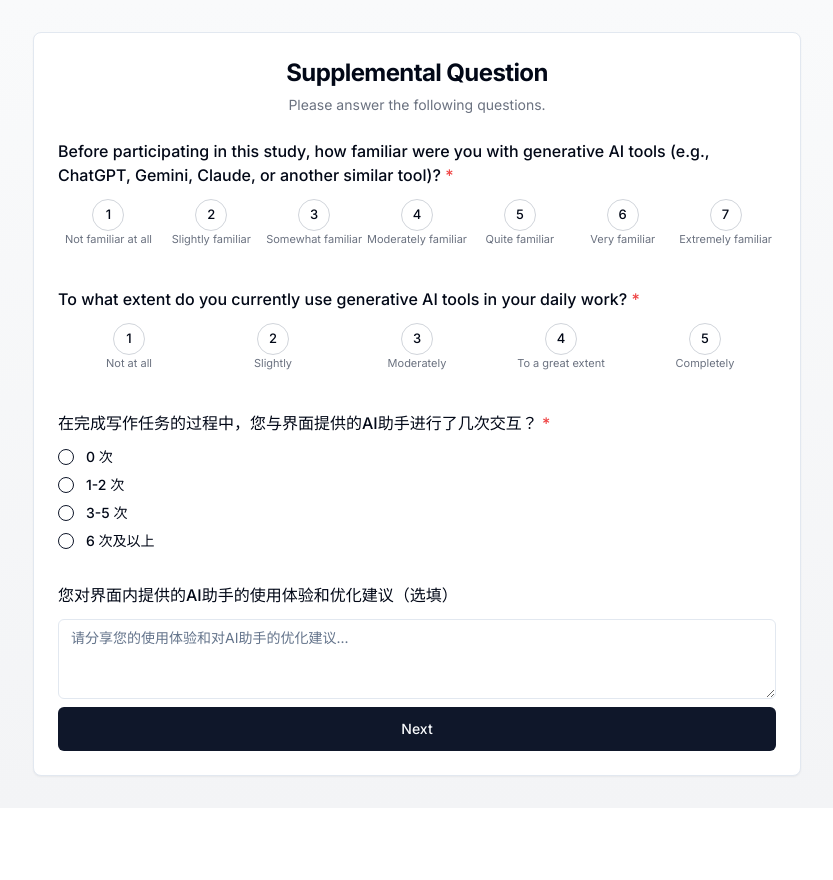
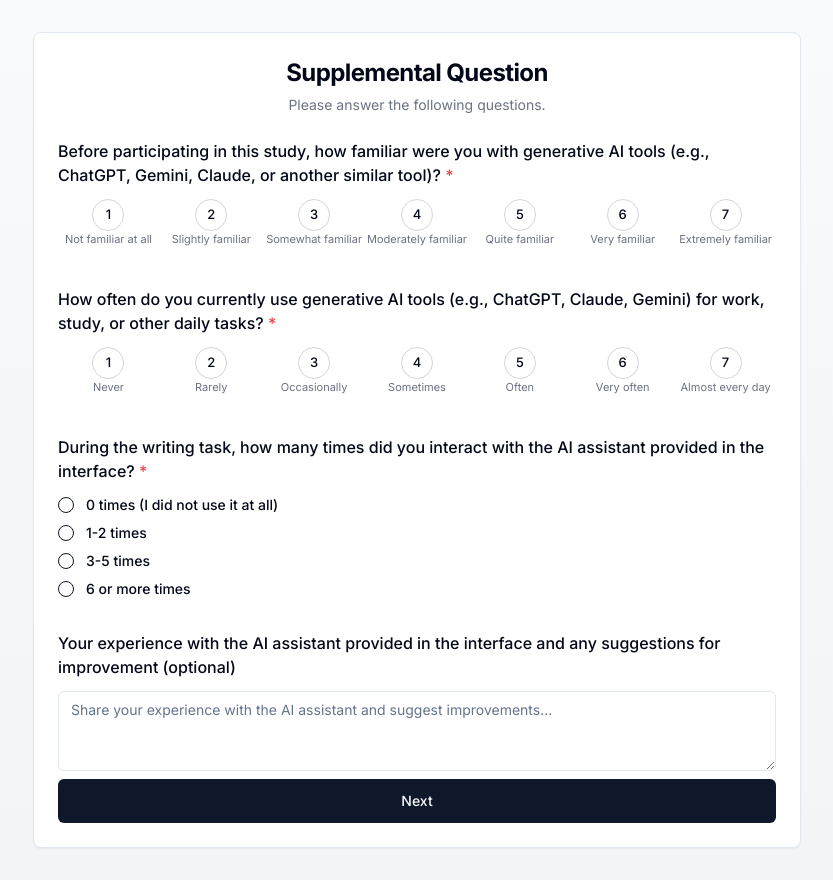
Before and after one commit to w4149/AI-Collaboration-Meaningful-Work, a Next.js app: page /supplemental-question in a window 1280 px wide. Shown: the whole page, without its empty margins (223-1056 px from the left). Before the commit the page ends 808 px from the top, so only its background shows below. Built offline with nearby package versions, Linux system fonts and the light colour scheme.

Commit message:
修改supplement question描述

```diff
--- a/src/app/post-task-survey/page.tsx
+++ b/src/app/post-task-survey/page.tsx
@@ -300,9 +300,9 @@ export default function PostTaskSurveyPage() {
           {/* Q4: Attention check 2 */}
           <div className="space-y-3">
             <Label className="text-base font-medium">
-              4. This is an attention check question. Please select <strong>&quot;Strongly disagree&quot;</strong> below. <span className="text-red-500">*</span>
+              4. This is an attention check question. Please select <strong>&quot;To a great extent&quot;</strong> below. <span className="text-red-500">*</span>
             </Label>
-            {renderRadioGroup('attentionCheck2', answers.attentionCheck2, AGREEMENT_OPTIONS, setAttention)}
+            {renderRadioGroup('attentionCheck2', answers.attentionCheck2, TIME_OPTIONS, setAttention)}
           </div>
 
           {/* Q5: Difficulty */}
--- a/src/app/supplemental-question/page.tsx
+++ b/src/app/supplemental-question/page.tsx
@@ -24,11 +24,13 @@ const AI_FAMILIARITY_OPTIONS = [
 ]
 
 const AI_WORK_EXTENT_OPTIONS = [
-  { value: 1, label: 'Not at all' },
-  { value: 2, label: 'Slightly' },
-  { value: 3, label: 'Moderately' },
-  { value: 4, label: 'To a great extent' },
-  { value: 5, label: 'Completely' },
+  { value: 1, label: 'Never' },
+  { value: 2, label: 'Rarely' },
+  { value: 3, label: 'Occasionally' },
+  { value: 4, label: 'Sometimes' },
+  { value: 5, label: 'Often' },
+  { value: 6, label: 'Very often' },
+  { value: 7, label: 'Almost every day' },
 ]
 
 const AGREEMENT_OPTIONS = [
@@ -42,27 +44,27 @@ const AGREEMENT_OPTIONS = [
 ]
 
 const AI_INTERACTION_OPTIONS = [
-  { value: 0, label: '0 次' },
-  { value: 1, label: '1-2 次' },
-  { value: 2, label: '3-5 次' },
-  { value: 3, label: '6 次及以上' },
+  { value: 0, label: '0 times (I did not use it at all)' },
+  { value: 1, label: '1-2 times' },
+  { value: 2, label: '3-5 times' },
+  { value: 3, label: '6 or more times' },
 ]
 
 const AI_EXPERIENCE_ITEMS = [
-  { id: 'ai_helpful', text: '提供了有帮助的答案' },
-  { id: 'ai_easy', text: '容易操作' },
-  { id: 'ai_speed', text: '响应速度令人满意' },
+  { id: 'ai_helpful', text: 'Provided helpful answers' },
+  { id: 'ai_easy', text: 'Easy to use' },
+  { id: 'ai_speed', text: 'Fast response speed' },
 ]
 
 const AI_NO_USE_REASONS = [
-  { value: 'a', label: '遇到了技术问题，无法正常使用AI界面', hasInput: true },
-  { value: 'b', label: 'AI界面的操作步骤太繁琐，我宁愿直接自己写', hasInput: false },
-  { value: 'c', label: '我不信任AI生成的内容，更倾向于自己完成', hasInput: false },
-  { value: 'd', label: '我认为自己已有的知识足以完成任务，不需要AI辅助', hasInput: false },
-  { value: 'e', label: '我担心使用AI会被视为作弊或影响评价', hasInput: false },
-  { value: 'f', label: '我使用了其他AI工具（如ChatGPT、Claude、Gemini等）', hasInput: false },
-  { value: 'g', label: '我使用了搜索引擎或其他非AI工具', hasInput: false },
-  { value: 'h', label: '其他', hasInput: true },
+  { value: 'a', label: 'Encountered technical issues, cannot use the AI interface normally', hasInput: true },
+  { value: 'b', label: 'AI interface operations are too complex, I prefer to write it myself', hasInput: false },
+  { value: 'c', label: 'I do not trust the AI-generated content, I prefer to complete it myself', hasInput: false },
+  { value: 'd', label: 'I think my existing knowledge is sufficient to complete the task, no AI assistance is needed', hasInput: false },
+  { value: 'e', label: 'I am concerned that using the AI will be considered cheating or affect the evaluation process', hasInput: false },
+  { value: 'f', label: 'I used a different AI tool instead (e.g., ChatGPT, Claude, Gemini, etc.)', hasInput: false },
+  { value: 'g', label: 'I used a search engine or other non-AI tool', hasInput: false },
+  { value: 'h', label: 'Other', hasInput: true },
 ]
 
 type NoUseReasons = {
@@ -311,7 +313,7 @@ export default function SupplementalQuestionPage() {
           {/* Q2: AI work extent */}
           <div className="space-y-3">
             <Label className="text-base font-medium">
-              To what extent do you currently use generative AI tools in your daily work? <span className="text-red-500">*</span>
+              How often do you currently use generative AI tools (e.g., ChatGPT, Claude, Gemini) for work, study, or other daily tasks? <span className="text-red-500">*</span>
             </Label>
             {renderScale('aiWorkExtent', aiWorkExtent, AI_WORK_EXTENT_OPTIONS, (v) => setAiWorkExtent(Number(v)))}
           </div>
@@ -322,7 +324,7 @@ export default function SupplementalQuestionPage() {
               {/* Q3: AI interaction frequency */}
               <div className="space-y-3">
                 <Label className="text-base font-medium">
-                  在完成写作任务的过程中，您与界面提供的AI助手进行了几次交互？ <span className="text-red-500">*</span>
+                  During the writing task, how many times did you interact with the AI assistant provided in the interface? <span className="text-red-500">*</span>
                 </Label>
                 <RadioGroup
                   value={aiInteractionFreq !== undefined ? String(aiInteractionFreq) : ''}
@@ -350,7 +352,7 @@ export default function SupplementalQuestionPage() {
                   <div className="space-y-5 bg-gray-50 p-4 rounded-lg border">
                     {AI_EXPERIENCE_ITEMS.map((item) => (
                       <div key={item.id} className="space-y-2">
-                        <p className="text-sm text-gray-700">界面提供的AI{item.text}</p>
+                        <p className="text-sm text-gray-700">The AI available in the interface is {item.text}</p>
                         {renderAgreementScale(
                           item.id,
                           aiExperience[item.id],
@@ -366,7 +368,7 @@ export default function SupplementalQuestionPage() {
               {aiInteractionFreq === 0 && (
                 <div className="space-y-3">
                   <Label className="text-base font-medium">
-                    您没有使用界面提供的AI助手的主要原因是？（请选择所有符合的选项） <span className="text-red-500">*</span>
+                    Why did you not use the AI assistant provided in the interface? <span className="text-red-500">*</span>
                   </Label>
                   <div className="space-y-3 bg-gray-50 p-4 rounded-lg border">
                     {AI_NO_USE_REASONS.map((r) => (
@@ -385,7 +387,7 @@ export default function SupplementalQuestionPage() {
                           <div className="ml-7">
                             {r.value === 'a' && (
                               <Textarea
-                                placeholder="请具体描述您遇到的技术问题..."
+                                placeholder="Describe the specific technical issues you encountered with the AI assistant..."
                                 value={noUseTechIssue}
                                 onChange={(e) => setNoUseTechIssue(e.target.value)}
                                 className="min-h-[60px]"
@@ -393,7 +395,7 @@ export default function SupplementalQuestionPage() {
                             )}
                             {r.value === 'h' && (
                               <Textarea
-                                placeholder="请具体说明其他原因..."
+                                placeholder="Please specify other reasons..."
                                 value={noUseOther}
                                 onChange={(e) => setNoUseOther(e.target.value)}
                                 className="min-h-[60px]"
@@ -410,10 +412,10 @@ export default function SupplementalQuestionPage() {
               {/* Optional: AI suggestions */}
               <div className="space-y-3">
                 <Label className="text-base font-medium">
-                  您对界面内提供的AI助手的使用体验和优化建议（选填）
+                  Your experience with the AI assistant provided in the interface and any suggestions for improvement (optional)
                 </Label>
                 <Textarea
-                  placeholder="请分享您的使用体验和对AI助手的优化建议..."
+                  placeholder="Share your experience with the AI assistant and suggest improvements..."
                   value={aiSuggestions}
                   onChange={(e) => setAiSuggestions(e.target.value)}
                   className="min-h-[80px]"
--- a/src/app/survey-part4/page.tsx
+++ b/src/app/survey-part4/page.tsx
@@ -8,9 +8,9 @@ import { LikertGroup } from '@/components/LikertScale'
 import { useAppStore } from '@/lib/store'
 
 const selfEfficacyAIQuestions = [
-  { id: 'se_ai1', label: '如果借助人工智能，我有信心完成工作中的这类写作任务。' },
-  { id: 'se_ai2', label: '我确信，使用人工智能的情况下，我能顺利完成本职工作中的这类写作任务。' },
-  { id: 'se_ai3', label: '我相信，依靠人工智能辅助，我可以完成和本职工作相关的这类写作任务。' },
+  { id: 'se_ai1', label: 'I have confidence in completing this writing task using AI.' },
+  { id: 'se_ai2', label: 'I am sure that I can complete this writing task using AI.' },
+  { id: 'se_ai3', label: 'I believe that I can complete this writing task using AI.' },
 ]
 
 const selfEfficacyNoAIQuestions = [
@@ -55,7 +55,7 @@ export default function SurveyPart4Page() {
 
   const handleContinue = async () => {
     if (!allAnswered) {
-      alert('请回答所有问题后再继续。')
+      alert('Please answer all questions before continuing.')
       return
     }
     setIsSubmitting(true)
```
